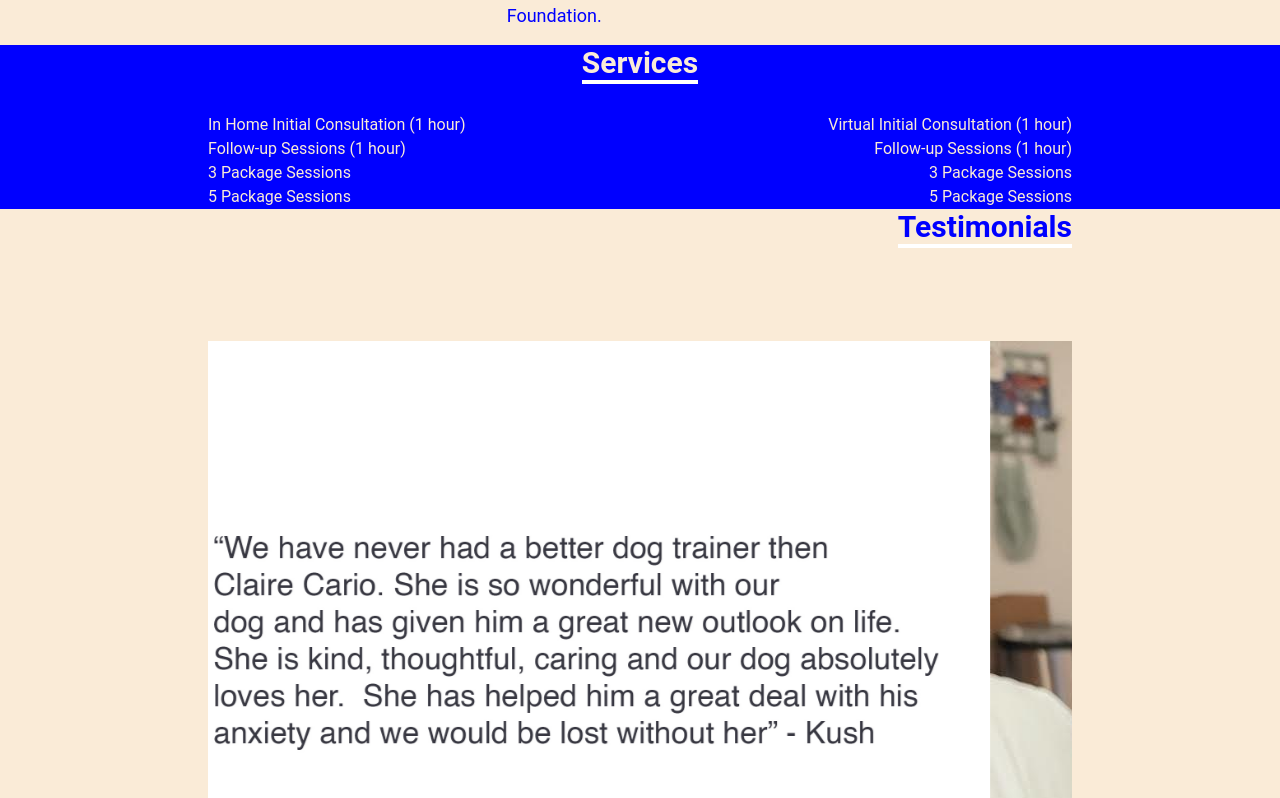
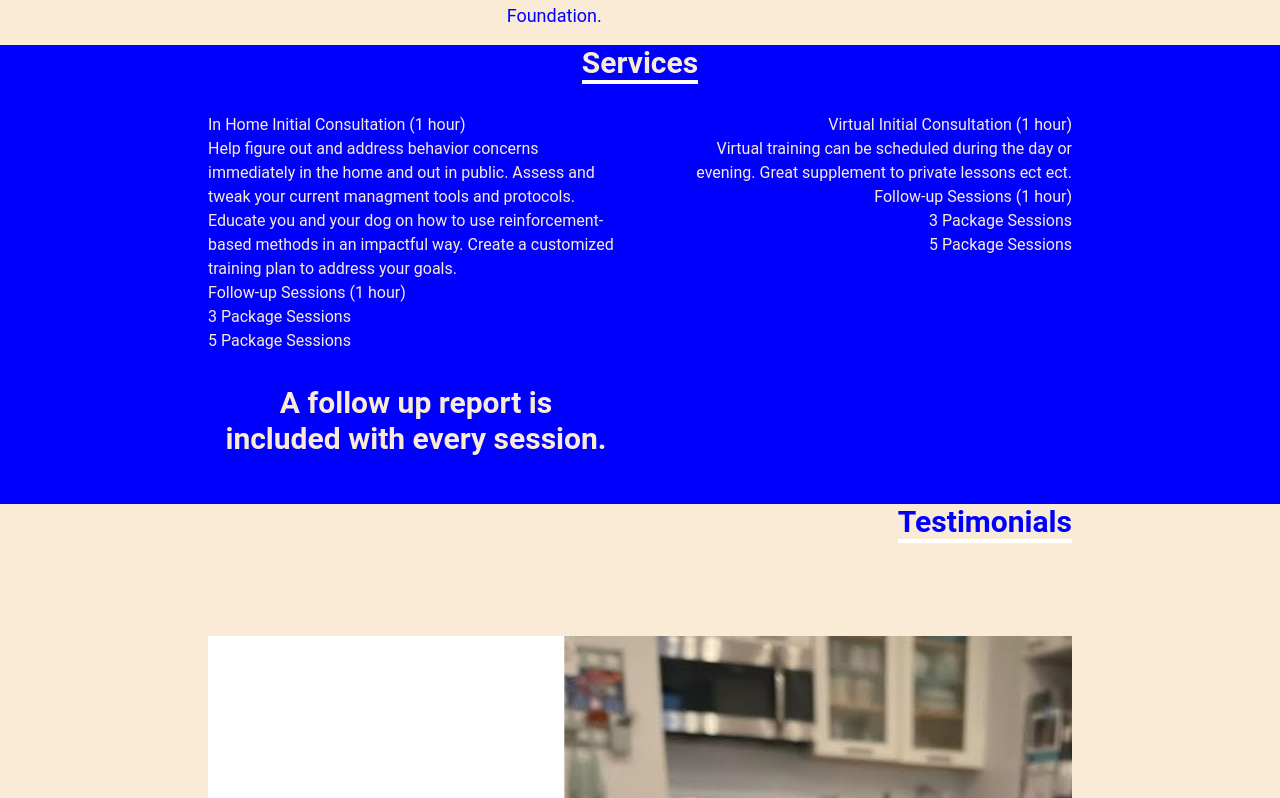
Before and after one commit to Kateattardo/Claire-Cario, a React (Create React App) app: page / in a window 1280 px wide. Shown: the part 1482-2280 px from the top of the page. Built offline with nearby package versions, Linux system fonts and the light colour scheme.

Commit message:
services update

```diff
--- a/src/components/Services.jsx
+++ b/src/components/Services.jsx
@@ -15,6 +15,13 @@ const Services = () => {
           {/* In Home Rates Column */}
           <div className="text-center sm:text-left">
             <h1>In Home Initial Consultation (1 hour)</h1>
+            <h2>
+              Help figure out and address behavior concerns immediately in the
+              home and out in public. Assess and tweak your current managment
+              tools and protocols. Educate you and your dog on how to use
+              reinforcement-based methods in an impactful way. Create a
+              customized training plan to address your goals.
+            </h2>
             <h1>Follow-up Sessions (1 hour)</h1>
             <h1>3 Package Sessions</h1>
             <h1>5 Package Sessions</h1>
@@ -23,9 +30,18 @@ const Services = () => {
           {/* Virtual Rates Column */}
           <div className="text-center sm:text-right">
             <h1>Virtual Initial Consultation (1 hour)</h1>
+            <h2>
+              Virtual training can be scheduled during the day or evening. Great
+              supplement to private lessons ect ect.
+            </h2>
             <h1>Follow-up Sessions (1 hour)</h1>
             <h1>3 Package Sessions</h1>
             <h1>5 Package Sessions</h1>
+          </div>
+          <div className="max-w-4xl mx-auto px-4 w-full text-center pb-8">
+            <p className="text-2xl sm:text-3xl font-bold">
+              A follow up report is included with every session.
+            </p>
           </div>
         </div>
       </div>
```
